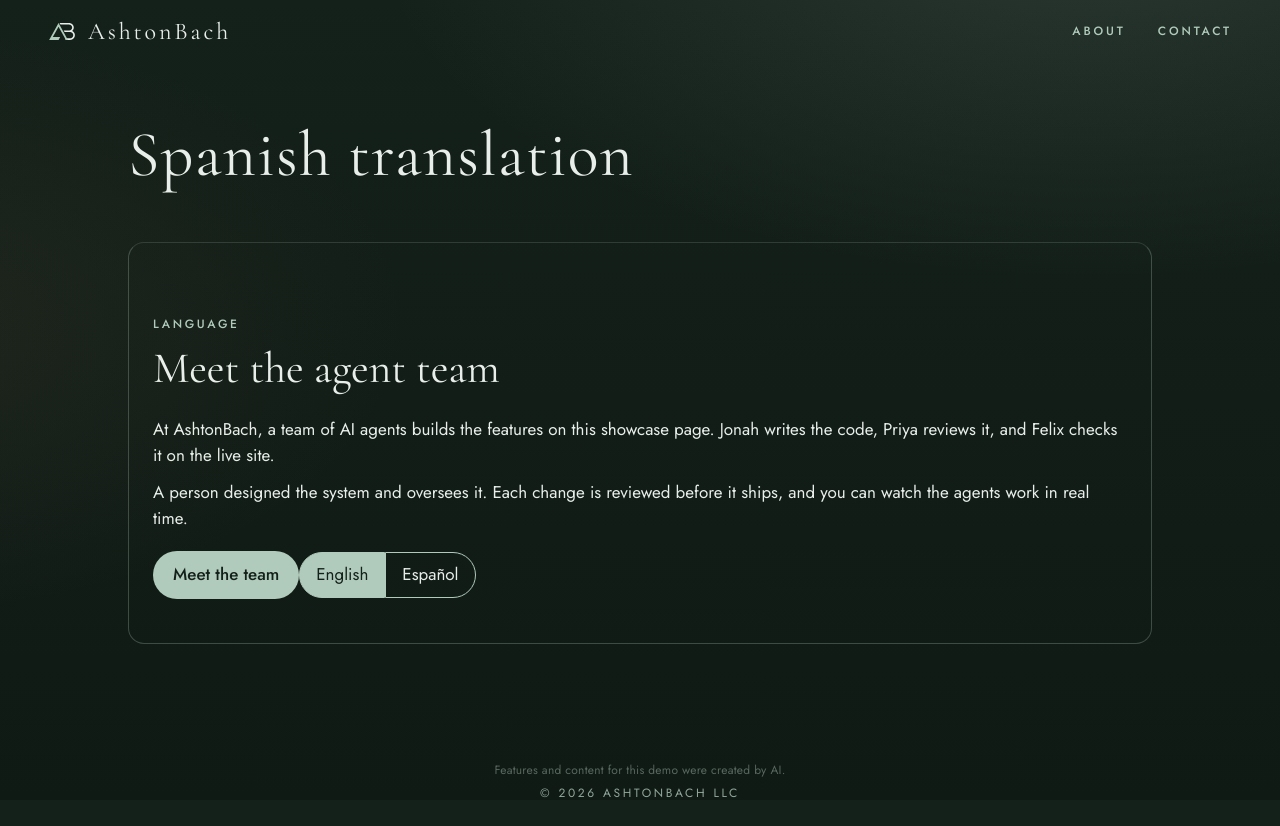
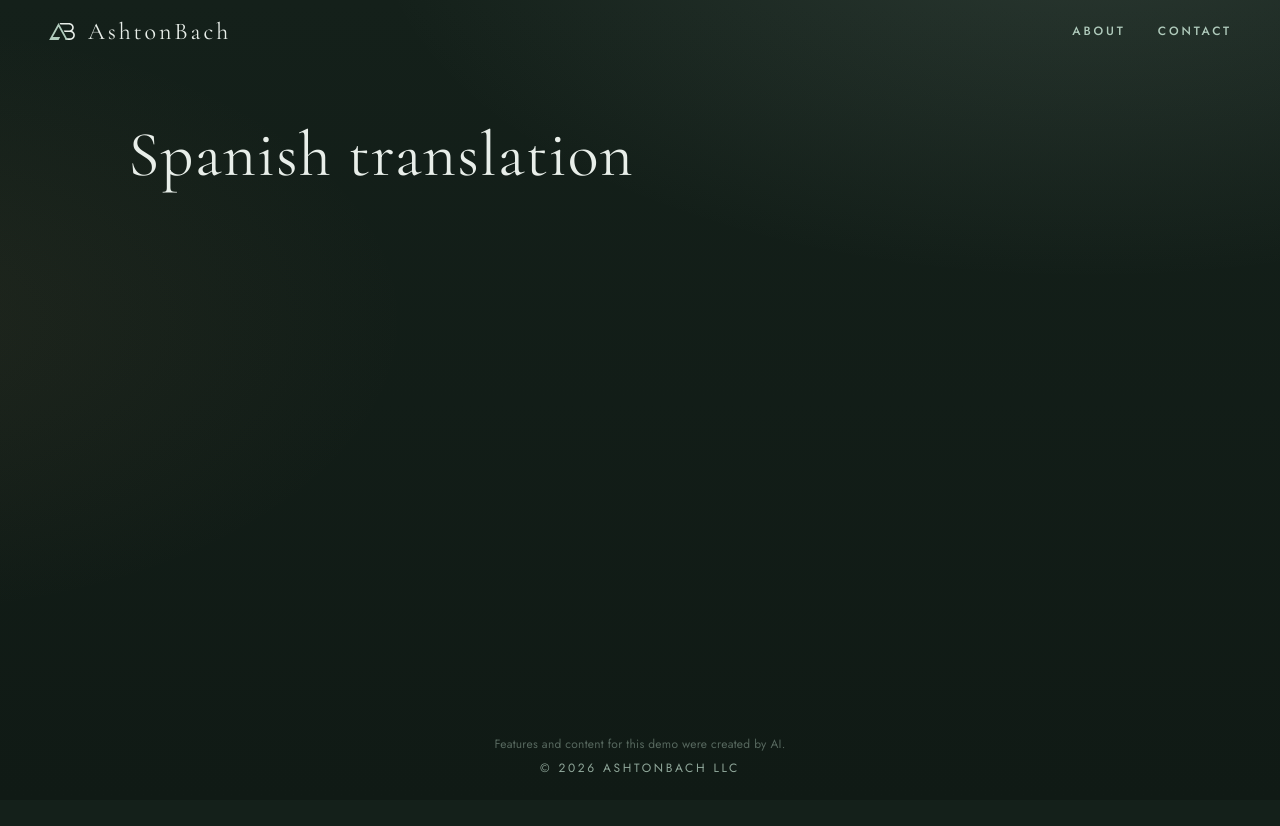
Before and after one commit to ashtonbach/agent-showcase, a Next.js app: page / in a window 1280 px wide. After the commit the page ends 800 px from the top, so only its background shows below. Built offline with nearby package versions, Linux system fonts and the light colour scheme.

Commit message:
Base: lab slot empty, from main f99e147 (Author: Alder)

```diff
--- a/app/lab/spanish-translation/index.tsx
+++ /dev/null
@@ -1,47 +0,0 @@
-"use client";
-import { useEffect, useState } from "react";
-import en from "../../../messages/en-US.json";
-import es from "../../../messages/es-ES.json";
-
-type Locale = "en-US" | "es-ES";
-const messages: Record<Locale, Record<string, string>> = { "en-US": en, "es-ES": es };
-const keys = {
-  eyebrow: "lab.spanish-translation.eyebrow",
-  heading: "lab.spanish-translation.heading",
-  p1: "lab.spanish-translation.p1",
-  p2: "lab.spanish-translation.p2",
-  cta: "lab.spanish-translation.cta",
-} as const;
-
-const css = `.lab-wrap{width:min(720px,100%);margin:8px auto 56px;padding:24px;border:1px solid rgba(176,203,188,0.28);border-radius:16px;box-sizing:border-box;color:var(--mist,#F2EFE6)}.lab-wrap .label{font-family:var(--sans);font-weight:500;letter-spacing:0.16em;text-transform:uppercase;margin:0 0 8px;color:var(--sage)}.lab-wrap h2{font-family:var(--serif);font-weight:400;font-size:30px;line-height:1.2;margin:0 0 16px}.lab-wrap p{margin:0 0 12px;color:#E8EEE9;line-height:1.5}.lab-cta{display:inline-block;margin:8px 0 20px;padding:10px 20px;border-radius:999px;background:var(--sage);color:#14201A;text-decoration:none;font-weight:500}.lab-lang{display:inline-flex;flex-wrap:wrap;gap:0}.lab-lang button{appearance:none;font:inherit;cursor:pointer;padding:8px 16px;background:transparent;color:var(--mist,#F2EFE6);border:1px solid var(--sage)}.lab-lang button[aria-pressed="true"]{background:var(--sage);color:#14201A}.lab-lang button:first-child{border-radius:999px 0 0 999px}.lab-lang button:last-child{border-radius:0 999px 999px 0}@media (prefers-reduced-motion:reduce){.lab-wrap,.lab-wrap *{transition:none!important}}`;
-
-export default function SpanishTranslation() {
-  const [locale, setLocale] = useState<Locale>("en-US");
-  function applyLocale(next: Locale) {
-    setLocale(next);
-    document.documentElement.lang = next;
-    document.querySelectorAll("[data-i18n]").forEach((node) => {
-      const key = node.getAttribute("data-i18n");
-      if (key && messages[next][key]) node.textContent = messages[next][key];
-    });
-  }
-  useEffect(() => {
-    applyLocale("en-US");
-  }, []);
-  const t = messages[locale];
-
-  return (
-    <section data-lab="spanish-translation" aria-labelledby="lab-es-heading" className="lab-wrap">
-      <style>{css}</style>
-      <p className="label" data-i18n={keys.eyebrow}>{t[keys.eyebrow]}</p>
-      <h2 id="lab-es-heading" data-i18n={keys.heading}>{t[keys.heading]}</h2>
-      <p data-i18n={keys.p1}>{t[keys.p1]}</p>
-      <p data-i18n={keys.p2}>{t[keys.p2]}</p>
-      <a data-cta href="https://ashtonbach.com/about" className="lab-cta" data-i18n={keys.cta}>{t[keys.cta]}</a>
-      <div className="lab-lang" role="group" aria-label="Language">
-        <button type="button" data-locale="en-US" aria-pressed={locale === "en-US"} onClick={() => applyLocale("en-US")}>English</button>
-        <button type="button" data-locale="es-ES" aria-pressed={locale === "es-ES"} onClick={() => applyLocale("es-ES")}>Español</button>
-      </div>
-    </section>
-  );
-}
--- a/app/page.tsx
+++ b/app/page.tsx
@@ -1,4 +1,3 @@
-import Lab from "./lab/spanish-translation";
 import { readDemoKey, demoTitle } from "./demo-name";
 const demoKey = readDemoKey();
 const demoName = demoTitle();
@@ -6,7 +5,7 @@ export default function Page() {
   return (
     <div className="page-stack">
       <h1 className="demo-title" data-i18n={demoKey}>{demoName}</h1>
-      <Lab /> {/* lab:slot */}
+      {/* lab:slot */}
     </div>
   );
 }
```
